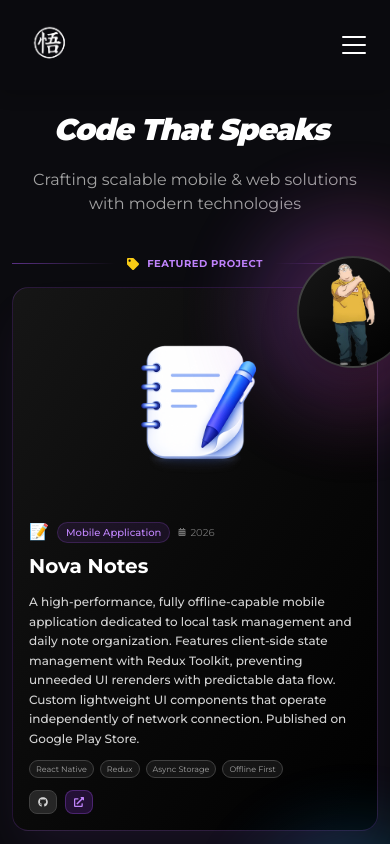
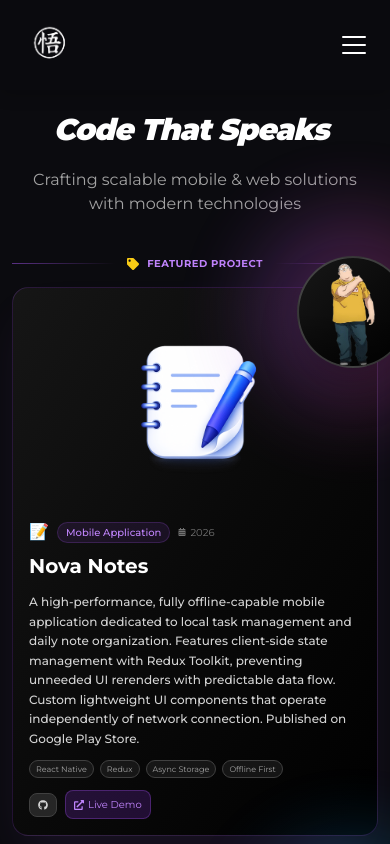
Before and after one commit to zain100000/zain-ul-abideen-personal-portfolio, a Next.js app: page /projects in a window 390 px wide. Shown: the top 844 px of the page. Built offline with nearby package versions, Linux system fonts and the light colour scheme.

Commit message:
fix: update visibility of "Live Demo" text for better responsiveness

```diff
--- a/src/pages/projects.js
+++ b/src/pages/projects.js
@@ -182,7 +182,7 @@ const FeaturedProject = ({
                 hover:text-purple-300 transition-all duration-300 cursor-pointer z-30 relative"
             >
               <FaExternalLinkAlt className="w-2.5 h-2.5 sm:w-3 sm:h-3 md:w-4 md:h-4" />{" "}
-              <span className="hidden xs:inline">Live Demo</span>
+              <span className="xs:inline">Live Demo</span>
             </a>
           )}
         </div>
```
